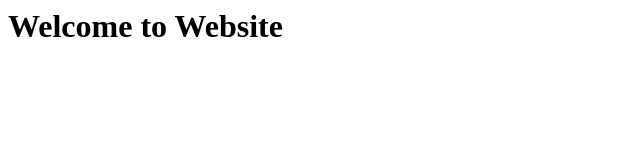
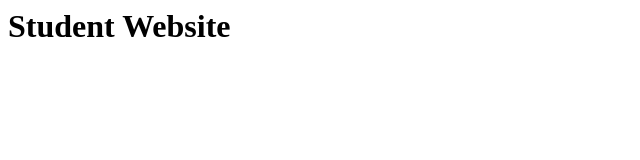
Before and after one commit to Rakesh0967/GitHub, a plain HTML site: page index.html in a window 1280 px wide. Shown: the whole page, without its empty margins (0-640 px from the left). Drawn offline with Linux system fonts and the light colour scheme.

Commit message:
Student header

```diff
--- a/index.html
+++ b/index.html
@@ -1 +1 @@
-<h1>Welcome to Website</h1>
+<h1>Student Website</h1>
```
